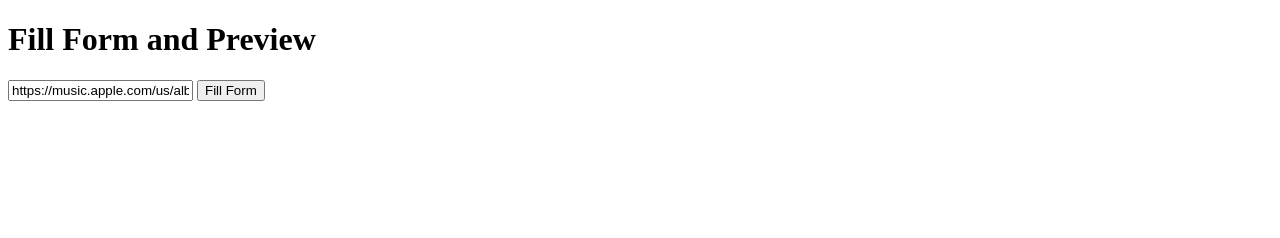
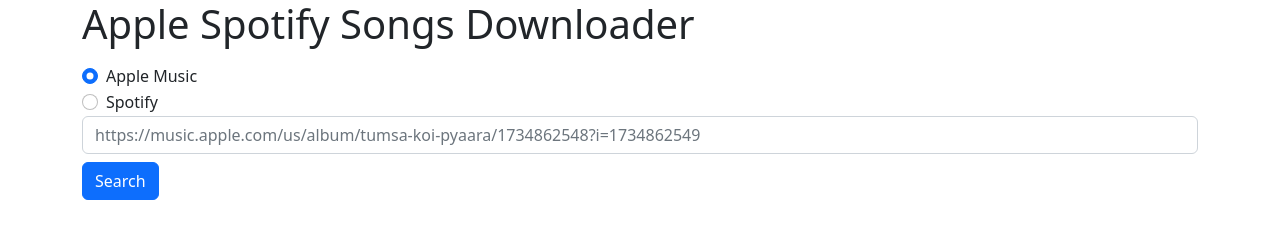
Before and after one commit to Indal-Singh/music_downloader_by_web_scraping, a website: page index.html in a window 1280 px wide. Drawn offline with nearby package versions, Linux system fonts and the light colour scheme.

Commit message:
add frontend and fixed cors error

```diff
--- a/index.html
+++ b/index.html
@@ -1,19 +1,116 @@
-<!DOCTYPE html>
+<!doctype html>
 <html lang="en">
+
 <head>
-    <meta charset="UTF-8">
-    <meta name="viewport" content="width=device-width, initial-scale=1.0">
-    <title>Form Filler</title>
+    <meta charset="utf-8">
+    <meta name="viewport" content="width=device-width, initial-scale=1">
+    <title>Apple Spotify Songs Downloader</title>
+    <link href="https://cdn.jsdelivr.net/npm/bootstrap@5.2.3/dist/css/bootstrap.min.css" rel="stylesheet"
+        integrity="sha384-rbsA2VBKQhggwzxH7pPCaAqO46MgnOM80zW1RWuH61DGLwZJEdK2Kadq2F9CUG65" crossorigin="anonymous">
+    <script src="https://code.jquery.com/jquery-3.6.3.min.js"
+        integrity="sha256-pvPw+upLPUjgMXY0G+8O0xUf+/Im1MZjXxxgOcBQBXU=" crossorigin="anonymous"></script>
 </head>
+
 <body>
-    <h1>Fill Form and Preview</h1>
-    <input type="text" placeholder="Enter your name" value="https://music.apple.com/us/album/aayi-nai/1762171151?i=1762171380" id="url">
-    <button onclick="fillForm()">Fill Form</button>
+    <div class="container">
+        <h1>Apple Spotify Songs Downloader</h1>
+        <div class="input-group">
+            <form action="#" onsubmit="searchSongs(); return false;" style="width:100%;" class="my-2">
+                <div class="form-check flex">
+                    <input class="form-check-input" type="radio" name="type" id="Apple" checked>
+                    <label class="form-check-label" for="Apple">
+                      Apple Music
+                    </label>
+                  </div>
+                  <div class="form-check">
+                    <input class="form-check-input" type="radio" name="type" id="Spotify">
+                    <label class="form-check-label" for="Spotify">
+                      Spotify
+                    </label>
+                  </div>
+                <input type="search" class="form-control rounded" id="searchBox"
+                    placeholder="https://music.apple.com/us/album/tumsa-koi-pyaara/1734862548?i=1734862549"
+                    aria-label="Search" aria-describedby="search-addon" />
+                <!-- <select id="bitrate" class="form-select my-2" aria-label="Default select example">
+                    <option selected value="128">128 kbps</option>
+                    <option value="192">192 kbps</option>
+                    <option value="320">320 kbps</option>
+                </select> -->
+                <button type="button" class="mt-2 btn btn-primary" onclick="searchSongs()">Search</button>
+            </form>
+            <br>
+            <span id="loading"></span>
+            <div id="songshow"></div>
+        </div>
+        <script>
+        const copy = (e) => {
+            const copyLink = e.innerHTML;
+            navigator.clipboard.writeText(copyLink);
+            e.innerHTML = 'Link Copied..';
+        }
 
-    <script>
-        function fillForm() {
-            var url = document.getElementById("url").value;
+        const searchSongs = () => {
+            document.getElementById('loading').style.display = 'block';
+            document.getElementById('loading').innerHTML = 'Please wait....';
+            const url = document.getElementById('searchBox').value;
+            let targetUrl = '/api/applemusicdownloader/song';
+            if (document.getElementById('Apple').checked) {
+                targetUrl = '/api/applemusicdownloader/song';
+            } else if (document.getElementById('Spotify').checked) {
+                targetUrl = '/api/spotifymusicdownloader/song';
+            }
+            if(!url)
+            {
+                alert("Please Enter Url")
+            }
+            // Fetch API call
+            fetch(targetUrl, {
+                method: 'POST',
+                headers: {
+                    'Content-Type': 'application/json'
+                },
+                body: JSON.stringify({ url })
+            })
+            .then(response => response.json())
+            .then(data => {
+                if (data.success) {
+                    const { link, thumb, track_name, artist, album } = data;
+                    const htmlContent = `
+                        <div>
+                            <h2>${track_name} - ${artist}</h2>
+                            <div class="row">
+                                <div class="col-sm-12 col-md-5">
+                                    <img style="max-width:300px;" src="${thumb}" alt="${album}" class="rounded img-thumbnail">
+                                </div>
+                                <div class="col-sm-12 col-md-7">
+                                    <h3>${track_name}</h3>
+                                    <p>${artist}</p>
+                                    <p>${album}</p>
+                                    <p><span style="color:green;" onclick="copy(this)">${thumb}</span></p>
+                                    <p><span style="color:red;" id="link" onclick="copy(this)">${link}</span></p>
+                                    <div class="my-1">
+                                        <button onclick="window.location='${link}'" type="button" class="btn btn-dark btn-lg">Download</button>
+                                    </div>
+                                    <audio src="${link}" controls></audio>
+                                </div>
+                            </div>
+                        </div>`;
+                    document.getElementById('songshow').innerHTML = htmlContent;
+                } else {
+                    alert("Failed to fetch..");
+                }
+                document.getElementById('loading').style.display = 'none';
+            })
+            .catch(error => {
+                console.error('Error:', error);
+                alert("An error occurred.");
+                document.getElementById('loading').style.display = 'none';
+            });
         }
-    </script>
+        </script>
+        <script src="https://cdn.jsdelivr.net/npm/bootstrap@5.2.3/dist/js/bootstrap.bundle.min.js"
+            integrity="sha384-kenU1KFdBIe4zVF0s0G1M5b4hcpxyD9F7jL+jjXkk+Q2h455rYXK/7HAuoJl+0I4" crossorigin="anonymous">
+        </script>
 </body>
+
 </html>
--- a/main.js
+++ b/main.js
@@ -3,7 +3,7 @@
 const {appleSongsMusicDownloader,spotifySongsMusicDownloader} = require('./controllere');
 
 const app = express();
-app.use(cros());
+app.use(cors());
 
 app.use(express.urlencoded({extended:true}));
 app.use(express.json());
--- a/package.json
+++ b/package.json
@@ -1,11 +1,12 @@
 {
     "name": "music_downloader_by_web_scraping",
     "version": "0.0.1",
+    "main": "main.js",
     "description": "This is a music downloader by web scraper Download Music From Apple Music And Soptify",
     "dependencies": {
         "axios": "^1.7.7",
-        "cros": "^2.8.5",
         "chromium": "^3.0.3",
+        "cors": "^2.8.5",
         "crawlee": "^3.0.0",
         "express": "^4.21.1",
         "playwright": "*"
```
Also changed, not shown: README.md, 1 other file.
